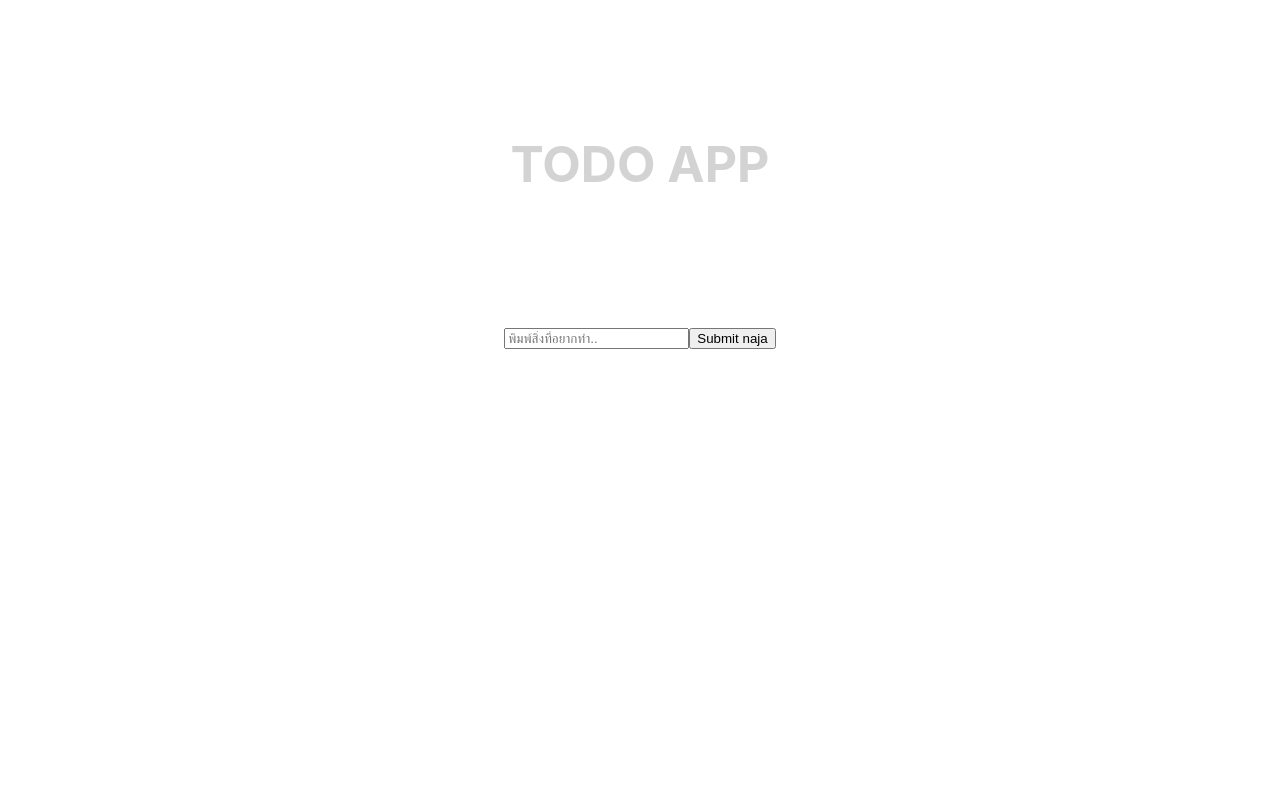
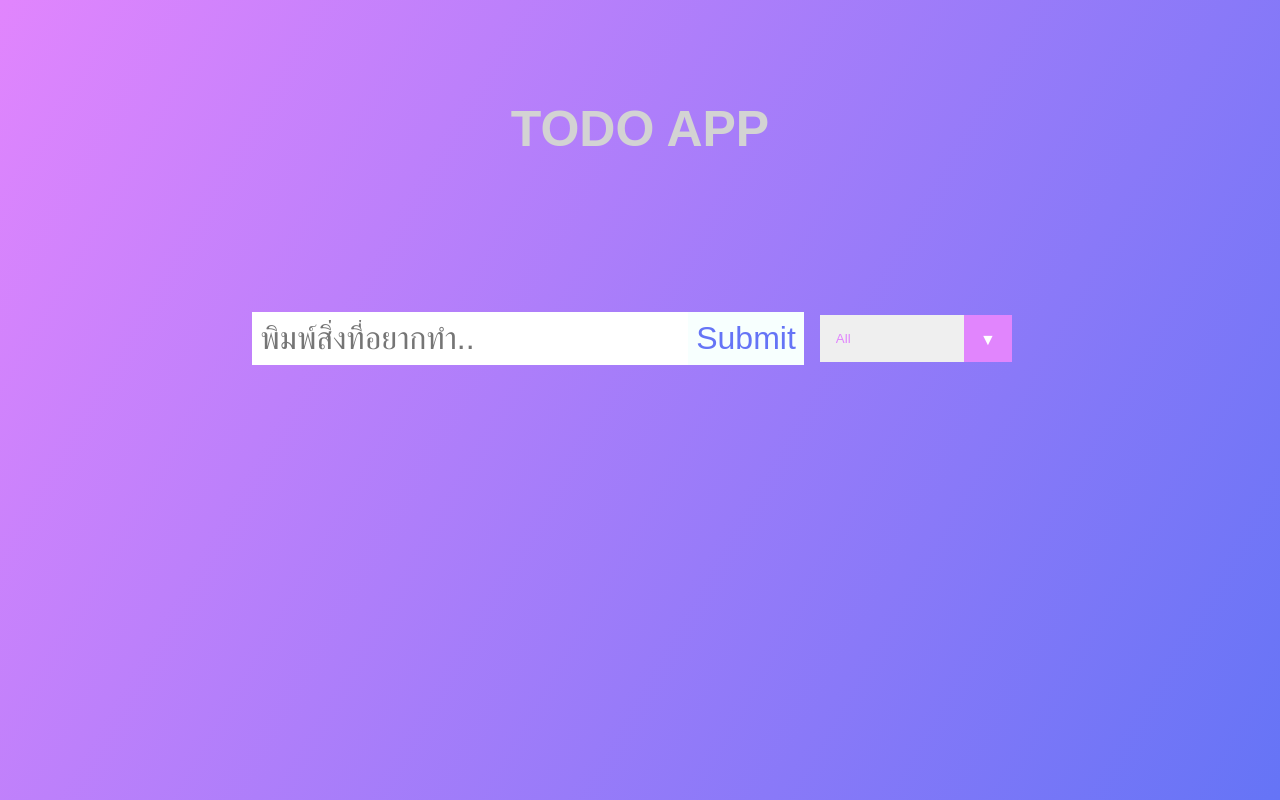
Before and after one commit to ThanapornTY/todo-react, a React (Create React App) app in the folder react-todo-app/: page / in a window 1280 px wide. Built offline with nearby package versions, Linux system fonts and the light colour scheme.

Commit message:
add filter listTodo

```diff
--- a/react-todo-app/src/App.css
+++ b/react-todo-app/src/App.css
@@ -1,38 +1,133 @@
-.App {
-  text-align: center;
+* {
+  margin: 0;
+  padding: 0;
+  box-sizing: border-box;
+}
+body {
+  background-image: linear-gradient(120deg, #e185fd 0%,#6574f6  100%);
+  color: white;
+  font-family: "Poppins", sans-serif;
+  min-height: 100vh;
+}
+header {
+  font-size: 2rem;
 }
 
-.App-logo {
-  height: 40vmin;
+header,
+form {
+  min-height: 20vh;
+  display: flex;
+  justify-content: center;
+  align-items: center;
+}
+form input,
+form button {
+  padding: 0.5rem;
+  font-size: 2rem;
+  border: none;
+  background: white;
+}
+form button {
+  color: #6574f6;
+  background: #f7fffe;
+  cursor: pointer;
+  transition: all 0.3s ease;
+}
+form button:hover {
+  background: 6574f6;
+  color: #e185fd;
+}
+.todo-container {
+  display: flex;
+  justify-content: center;
+  align-items: center;
+}
+
+.todo-list {
+  min-width: 30%;
+  list-style: none;
+}
+
+.todo {
+  margin: 0.5rem;
+  background: white;
+  font-size: 1.5rem;
+  color: black;
+  display: flex;
+  justify-content: space-between;
+  align-items: center;
+  transition: all 1s ease;
+}
+.filter-todo {
+  padding: 1rem;
+}
+.todo li {
+  flex: 1;
+}
+
+.trash-btn,
+.complete-btn {
+  background: #6574f6;
+  color: #e185fd;
+  border: none;
+  padding: 1rem;
+  cursor: pointer;
+  font-size: 1rem;
+}
+.complete-btn {
+  background: rgb(11, 212, 162);
+}
+.todo-item {
+  padding: 0rem 0.5rem;
+}
+
+.fa-trash,
+.fa-check {
   pointer-events: none;
 }
 
-@media (prefers-reduced-motion: no-preference) {
-  .App-logo {
-    animation: App-logo-spin infinite 20s linear;
-  }
+.fall {
+  transform: translateY(10rem) rotateZ(20deg);
+  opacity: 0;
 }
 
-.App-header {
-  background-color: #282c34;
-  min-height: 100vh;
-  display: flex;
-  flex-direction: column;
-  align-items: center;
-  justify-content: center;
-  font-size: calc(10px + 2vmin);
-  color: white;
+.completed {
+  text-decoration: line-through;
+  opacity: 0.5;
 }
 
-.App-link {
-  color: #61dafb;
+/*CUSTOM SELECTOR */
+select {
+  -webkit-appearance: none;
+  -moz-appearance: none;
+  -ms-appearance: none;
+  appearance: none;
+  outline: 0;
+  box-shadow: none;
+  border: 0 !important;
+  background-image: none;
 }
 
-@keyframes App-logo-spin {
-  from {
-    transform: rotate(0deg);
-  }
-  to {
-    transform: rotate(360deg);
-  }
+/* Custom Select */
+.select {
+  margin: 1rem;
+  position: relative;
+  overflow: hidden;
 }
+select {
+  color: #e185fd;
+  font-family: "Poppins", sans-serif;
+  cursor: pointer;
+  width: 12rem;
+}
+/* Arrow */
+.select::after {
+  content: "\25BC";
+  position: absolute;
+  top: 0;
+  right: 0;
+  padding: 1rem;
+  background: #e185fd;
+  cursor: pointer;
+  pointer-events: none;
+}
--- a/react-todo-app/src/App.js
+++ b/react-todo-app/src/App.js
@@ -3,7 +3,7 @@ import logo from './logo.svg';
 import './App.css';
 import Header from './header';
 import InputTodo from './InputTodo';
-
+import TodoList from './TodoList';
 
 class App extends Component{
   render(){
@@ -11,8 +11,7 @@ class App extends Component{
       <div className="App">
         <Header/>
         <InputTodo/>
-
-
+        <TodoList/>
       </div>
 
 
--- a/react-todo-app/src/InputTodo.js
+++ b/react-todo-app/src/InputTodo.js
@@ -35,8 +35,14 @@ class InputTodo extends Component {
                 name="title"
                 onChange={this.onChange}
                 />
-
-                <button className="submit">Submit naja</button>
+                <button className="submit">Submit</button>
+                <div className="select">
+                    <select className="filter-todo" name="Todos">
+                        <option value="all">All</option>
+                        <option value="completed">Completed</option>
+                        <option value="uncompleted">Uncompleted</option>
+                    </select>
+                </div>
             </form>
         )
     }
--- /dev/null
+++ b/react-todo-app/src/TodoList.js
@@ -0,0 +1,12 @@
+import React , {Componant} from "react";
+import './App.css';
+
+const TodoList = () => {
+    return (
+        <div className ="todoContainer">
+            <ul className ="todoList"></ul>
+        </div>
+    )
+}
+
+export default TodoList;
```
Also changed, not shown: react-todo-app/src/setupTests.js (deleted, +0 -5 lines).
